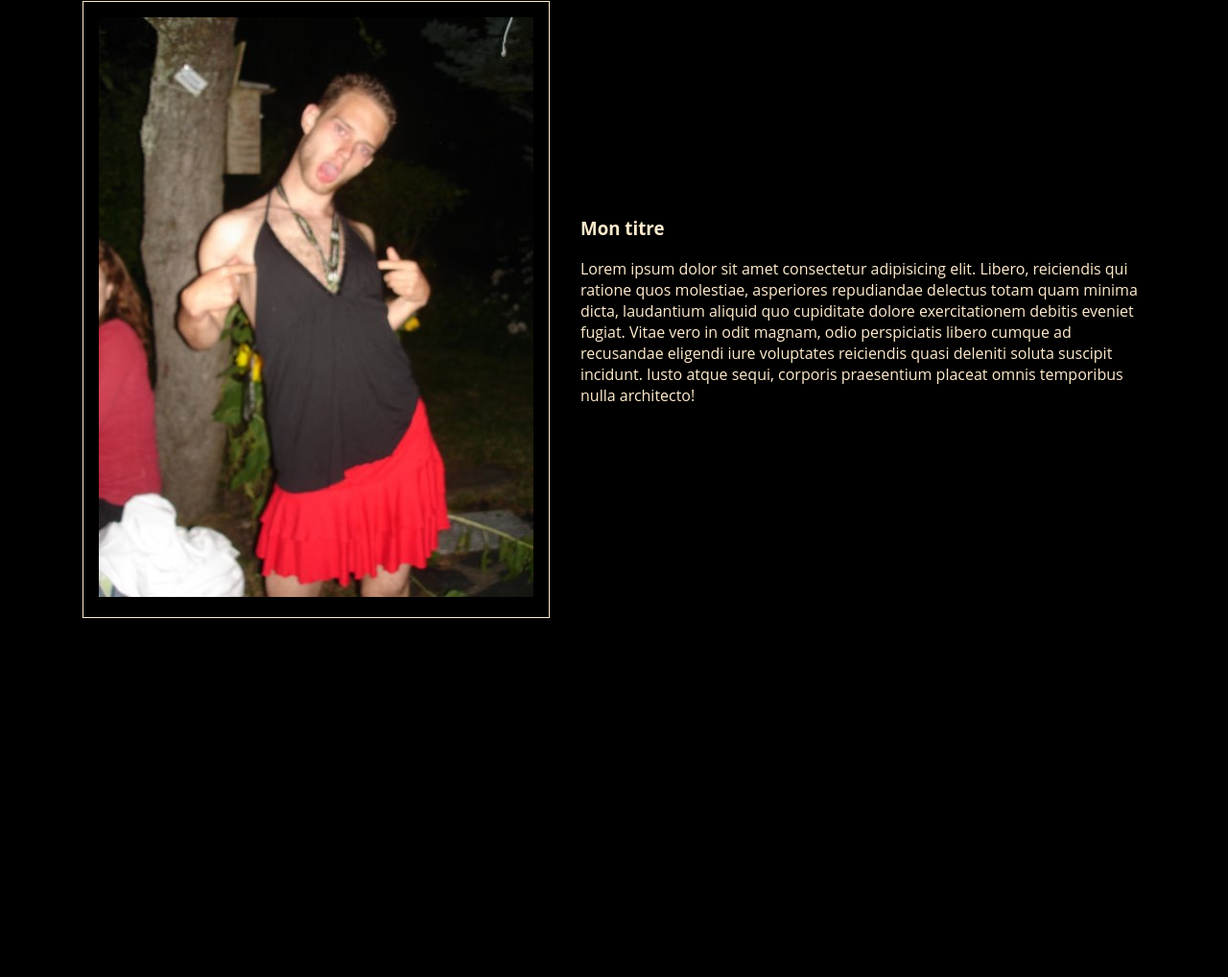
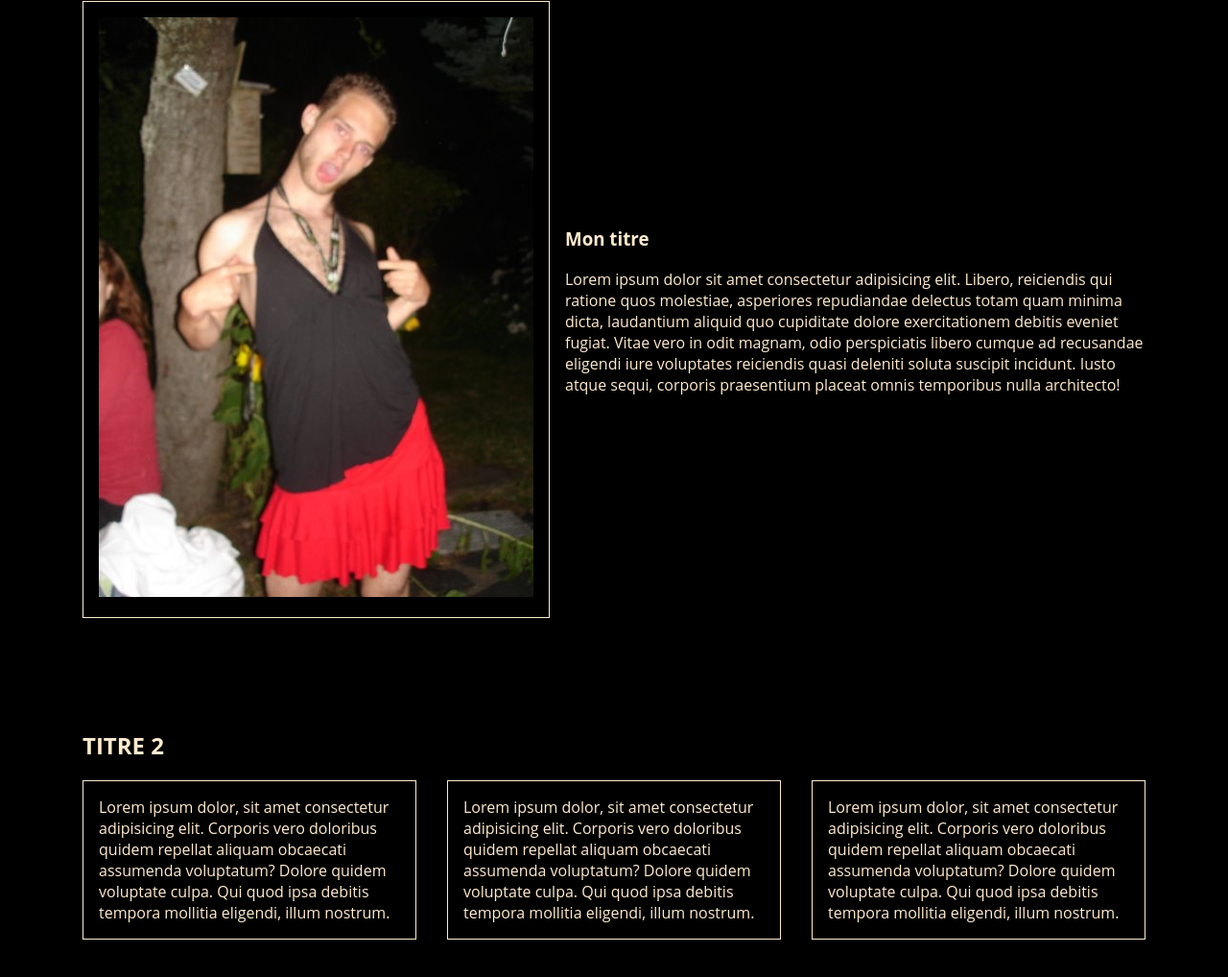
Before and after one commit to FabienDaguet/cv2.0, a plain HTML site: page index.html in a window 1280 px wide. Shown: the part 1768-2786 px from the top of the page at 96% size. Before the commit the page ends 2604 px from the top, so only its background shows below. Drawn offline with Linux system fonts and the light colour scheme.

Commit message:
ajout de la section path et ses 3 cadres

```diff
--- a/index.html
+++ b/index.html
@@ -53,7 +53,7 @@
                     <div class="container">
                         <div class="row">
                             <div class="about-container">
-                                <div class="about-element">
+                                <div class="element">
                                     <div class="about-img">
                                         <img src="img/IMG_0474.JPG" alt="Photo de profil">
                                     </div>
@@ -73,7 +73,36 @@
             </div>
         </article>
         <article class="card">
-
+            <div class="flex-container">
+                <div class="element-container">
+                    <div class="container">
+                        <div class="card-title">
+                            <h2>titre 2</h2>
+                        </div>
+                    </div>
+                </div>
+                <div class="element-container">
+                    <div class="container">
+                        <div class="row">
+                            <div class="element">
+                                <div class="path">
+                                    <p>Lorem ipsum dolor, sit amet consectetur adipisicing elit. Corporis vero doloribus quidem repellat aliquam obcaecati assumenda voluptatum? Dolore quidem voluptate culpa. Qui quod ipsa debitis tempora mollitia eligendi, illum nostrum.</p>
+                                </div>
+                            </div>
+                            <div class="element">
+                                <div class="path">
+                                    <p>Lorem ipsum dolor, sit amet consectetur adipisicing elit. Corporis vero doloribus quidem repellat aliquam obcaecati assumenda voluptatum? Dolore quidem voluptate culpa. Qui quod ipsa debitis tempora mollitia eligendi, illum nostrum.</p>
+                                </div>
+                            </div>
+                            <div class="element">
+                                <div class="path">
+                                    <p>Lorem ipsum dolor, sit amet consectetur adipisicing elit. Corporis vero doloribus quidem repellat aliquam obcaecati assumenda voluptatum? Dolore quidem voluptate culpa. Qui quod ipsa debitis tempora mollitia eligendi, illum nostrum.</p>
+                                </div>
+                            </div>
+                        </div>
+                    </div>
+                </div>
+            </div>
         </article>
         <article class="card">
 
--- a/style.css
+++ b/style.css
@@ -168,6 +168,10 @@
     margin: 0 -1rem;
 }
 
+.element {
+    padding: 0 1rem;
+}
+
 /*--about--*/
 
 .about-container {
@@ -176,11 +180,14 @@
     justify-content: center;
 }
 
-.about-element {
-    padding: 0 1rem;
-}
-
 .about-img {
     border: 1px solid blanchedalmond;
     padding: 1rem;
 }
+
+/*--path--*/
+
+.path {
+    border: 1px solid blanchedalmond;
+    padding: 0 1rem;
+}
```
